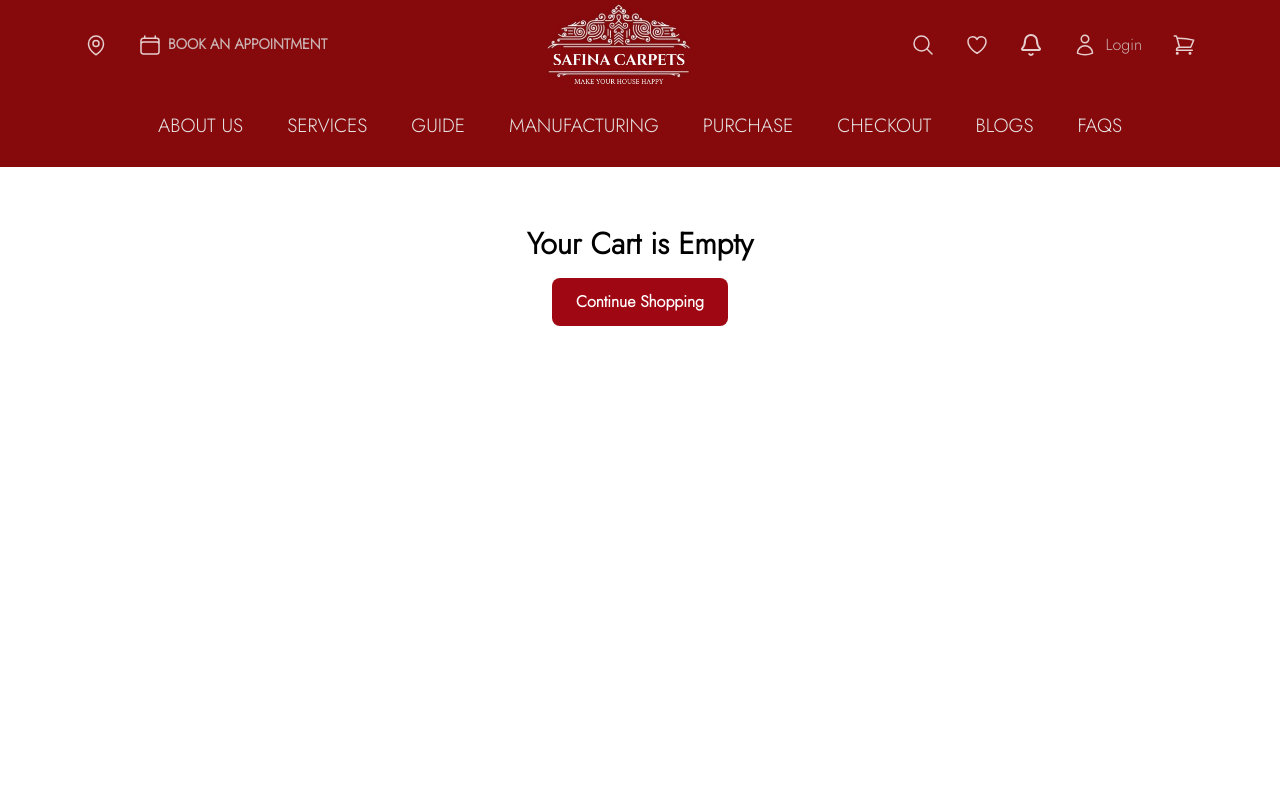
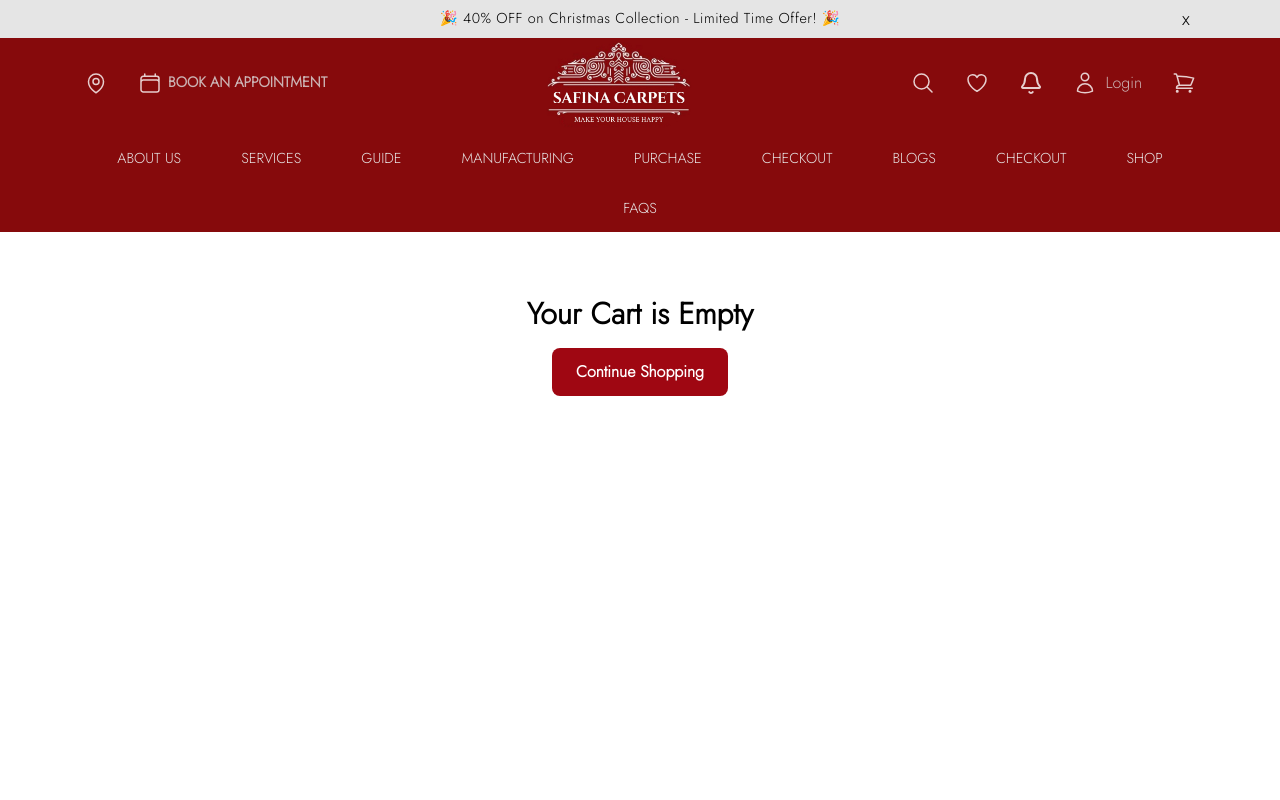
Before and after one commit to abaanshah/SAFINA-CARPET, a React (Vite) app in the folder Frontend/website/: page /cart in a window 1280 px wide. Shown: the top 800 px of the page. Built offline with nearby package versions, Linux system fonts and the light colour scheme.

Commit message:
rizwan 1

```diff
--- a/Frontend/website/src/Layouts/MainLayout.jsx
+++ b/Frontend/website/src/Layouts/MainLayout.jsx
@@ -1,15 +1,33 @@
 import { Footer } from "../components/Footer/Footer";
 import Navbar from "../components/Navbar/Navbar";
 import { useLocation } from "react-router-dom";
-import { useState } from "react";
+import { useState, useEffect } from "react";
 // import Cart from "../components/cart/cart"; // make sure path is correct
 
 function MainLayout({ children }) {
   const location = useLocation();
   const noNavFooter = location.pathname === "/login"; // hide for login page
+  const [showNavbar, setShowNavbar] = useState(true);
+  const isHomePage = location.pathname === "/";
 
   // state for cart visibility
   // const [isCartOpen, setIsCartOpen] = useState(false);
+
+  // Handle scroll behavior for home page
+  useEffect(() => {
+    if (!isHomePage) {
+      setShowNavbar(true); // Always show navbar on non-home pages
+      return;
+    }
+
+    let lastScrollY = window.scrollY;
+    const handleScroll = () => {
+      setShowNavbar(window.scrollY < lastScrollY || window.scrollY < 50);
+      lastScrollY = window.scrollY;
+    };
+    window.addEventListener("scroll", handleScroll);
+    return () => window.removeEventListener("scroll", handleScroll);
+  }, [isHomePage]);
 
   return (
     <div className="flex flex-col min-h-screen">
@@ -17,7 +35,7 @@ function MainLayout({ children }) {
         <Navbar onCartClick={() => setIsCartOpen(true)} />
       )}
 
-      <main className={`flex-grow ${!noNavFooter ? "pt-[50px]" : ""}`}>
+      <main className={`flex-grow ${!noNavFooter && showNavbar ? "pt-[120px]" : ""}`}>
         {children}
       </main>
 
--- a/Frontend/website/src/components/Hero/Hero.css
+++ b/Frontend/website/src/components/Hero/Hero.css
@@ -1,8 +1,8 @@
+@import url('https://fonts.googleapis.com/css2?family=Cinzel:wght@400;500;600;700;800;900&display=swap');
 .hero{
   height: 100vh;
   width: 100%;
   position: relative;
-  top: -10px;
   display: flex;
   justify-content: center;
   align-items: center;
@@ -13,21 +13,22 @@
   left: 0;
   height: 100vh;
   width: 100vw;
-  background: rgba(0, 0, 0, 0.3);
+  background: rgba(0, 0, 0, 0.1);
   z-index: -20;
 }
 video{
   height: 100vh;
   width: 100vw;
   position: absolute;
-  /* top: -4%; */
+  top: 0;
+  left: 0;
   /* z-index: -20; */
   object-fit: cover;
   mix-blend-mode:color;
 }
 .hero-container{
-  height: 300px;
-  width: 650px;
+  height: 248px;
+  width: 635px;
   position: relative;
   border: 1px solid rgba(117, 113, 113, 0.3);
   background: rgba(32, 26, 26, 0.3);
@@ -44,14 +45,27 @@ video{
 
 .hero-container h1{
   color: rgba(255, 255, 255, 0.968);
-  border-bottom: 2px solid white;
-  font-size: 40px;
+  border-bottom: none;
+  font-family: 'Cinzel', serif;
+  font-size: 36px;
+  font-weight: 100;
   text-align: center;
   padding-bottom: 10px;
 }
+.hero-container h1::after {
+  content: '';
+  position: absolute;
+  bottom: 160px; /* Adjust based on your padding-bottom */
+  left: 50%;
+  transform: translateX(-50%);
+  width: 70%; /* Control the width here - 60% of the text width */
+  height: 1px; /* Control the thickness here */
+  background-color: white;
+}
 .hero-container h2{
   color: rgba(255, 255, 255, 0.881);
-  font-size: 25px;
+  font-size: 20px;
+  font-family: 'Cinzel', serif;
   margin-top: 10px;
   text-align: center;
 }
--- a/Frontend/website/src/components/MeetManuf/MeetManuf.jsx
+++ b/Frontend/website/src/components/MeetManuf/MeetManuf.jsx
@@ -7,7 +7,7 @@ import "@fontsource/caveat";
 
 const MeetManuf = () => {
   return (
-    <div className="bg-[#FFF5F5] py-16 px-8 ">
+    <div className="bg-[#FFF5F5] py-10 px-8 ">
       {/* Header */}
       <div className="text-center mb-12 text-5xl">
         <h2 className="caveat-heading text-[#9f1d20] ">
--- a/Frontend/website/src/components/Navbar/Navbar.css
+++ b/Frontend/website/src/components/Navbar/Navbar.css
@@ -12,6 +12,64 @@ header {
   background-color: #860a0c;
   /* transition: transform 0.5s ease; */
   transition: transform 0.4s ease, opacity 0.4s ease;
+}
+
+/* Static navbar for non-home pages */
+header.static {
+  transform: translateY(0) !important;
+  opacity: 1 !important;
+}
+
+/* Announcement Banner */
+.announcement-banner {
+  background-color: #E5E5E5; /* Grey color */
+  color: rgb(0, 0, 0);
+  padding: 8px 0;
+  text-align: center;
+  position: relative;
+  z-index: 101;
+}
+
+.announcement-content {
+  max-width: 90vw;
+  width: 100%;
+  margin: 0 auto;
+  display: flex;
+  justify-content: center;
+  align-items: center;
+  position: relative;
+  padding: 0 20px;
+}
+
+.announcement-text {
+  font-size: 0.9rem;
+  font-weight: 500;
+  letter-spacing: 0.5px;
+}
+
+.announcement-close {
+  position: absolute;
+  right: 20px;
+  background: none;
+  border: none;
+  color: rgb(0, 0, 0);
+  font-size: 1.2rem;
+  cursor: pointer;
+  padding: 0;
+  width: 20px;
+  height: 20px;
+  display: flex;
+  align-items: center;
+  justify-content: center;
+}
+
+.announcement-close:hover {
+  opacity: 0.7;
+}
+
+/* Hide announcement banner when closed */
+.announcement-banner.hidden {
+  display: none;
 }
 header.hide {
   transform: translateY(-100%);
@@ -159,7 +217,7 @@ header.show {
   flex-wrap: wrap;
   justify-content: center; /* center horizontally */
   gap: 12px;
-  padding: 0.8rem 0 1.2rem;
+  padding: 0.8rem 0 0.3rem;
   /* make sure links background transparent or same as header */
   background-color: transparent;
   position: relative;
@@ -170,10 +228,11 @@ header.show {
 .links a {
   color: #e7e3e3;
   font-weight: 300;
-  font-size: 1.2rem;
+  font-size: 0.9rem;
+  font-family: 'jost', sans-serif;
   text-decoration: none;
-  padding: 0.5rem 1rem;
-  border-radius: 12px;
+  padding: 0.5rem 1.5rem;
+  border-radius: 10px;
   transition: background-color 0.3s ease;
 }
 
--- a/Frontend/website/src/components/Navbar/Navbar.jsx
+++ b/Frontend/website/src/components/Navbar/Navbar.jsx
@@ -2,7 +2,7 @@
 // FILE: Navbar.jsx (Final Version with Hover Menu)
 // ===================================================================
 import React, { useState, useEffect, useContext } from "react";
-import { Link } from "react-router-dom";
+import { Link, useLocation } from "react-router-dom";
 import { motion, AnimatePresence } from "framer-motion"; // We only need these
 import {
   HiOutlineMapPin,
@@ -26,13 +26,18 @@ const Navbar = () => {
   const { user, logout } = useContext(AuthContext);
   const { cartCount } = useContext(CartContext);
   const { wishlistCount } = useContext(WishlistContext);
+  const location = useLocation();
 
   const [menuOpen, setMenuOpen] = useState(false);
   const [showNavbar, setShowNavbar] = useState(true);
   const [activeDropdown, setActiveDropdown] = useState(null);
   const [profileOpen, setProfileOpen] = useState(false); // This will be controlled by hover
+  const [showAnnouncement, setShowAnnouncement] = useState(true);
   const iconSize = 24;
   const iconColor = "white";
+
+  // Check if current page is home page
+  const isHomePage = location.pathname === "/";
 
   // Animation settings for the dropdown
   const dropdownVariants = {
@@ -41,6 +46,12 @@ const Navbar = () => {
   };
 
   useEffect(() => {
+    // Only apply scroll-based motion on home page
+    if (!isHomePage) {
+      setShowNavbar(true); // Always show navbar on non-home pages
+      return;
+    }
+
     let lastScrollY = window.scrollY;
     const handleScroll = () => {
       setShowNavbar(window.scrollY < lastScrollY || window.scrollY < 50);
@@ -48,18 +59,35 @@ const Navbar = () => {
     };
     window.addEventListener("scroll", handleScroll);
     return () => window.removeEventListener("scroll", handleScroll);
-  }, []);
+  }, [isHomePage]);
 
   const toggleMenu = () => setMenuOpen(!menuOpen);
   const handleLogout = () => {
     logout();
     setProfileOpen(false);
   };
+  const closeAnnouncement = () => {
+    setShowAnnouncement(false);
+  };
 
   const megaMenuData = { /* ... your mega menu data ... */ };
 
   return (
-    <header className={showNavbar ? "show" : "hide"}>
+    <header className={isHomePage ? (showNavbar ? "show" : "hide") : "static"}>
+      {/* Announcement Banner */}
+      {showAnnouncement && (
+        <div className="announcement-banner">
+          <div className="announcement-content">
+            <span className="announcement-text">
+              🎉 40% OFF on Christmas Collection - Limited Time Offer! 🎉
+            </span>
+            <button className="announcement-close" onClick={closeAnnouncement}>
+              x
+            </button>
+          </div>
+        </div>
+      )}
+
       <nav className="navbar">
         {/* Nav Left & Center are unchanged */}
         <div className="nav-left">
@@ -155,6 +183,8 @@ const Navbar = () => {
         <Link to="/purchase">PURCHASE</Link>
         <Link to="/checkout">CHECKOUT</Link>
         <Link to="/blogs">BLOGS</Link>
+        <Link to="/checkout">CHECKOUT</Link>
+        <a href="#" onMouseEnter={() => setActiveDropdown("guide")} onMouseLeave={() => setActiveDropdown(null)}>SHOP</a>
         <Link to="/faqs">FAQS</Link>
       </div>
       {activeDropdown && (
--- a/Frontend/website/src/pages/Manufacturing/Manufacturing.jsx
+++ b/Frontend/website/src/pages/Manufacturing/Manufacturing.jsx
@@ -30,10 +30,10 @@ const Manufacturing = () => {
         <section className="w-full bg-[url(https://c.animaapp.com/7kq845Cv/img/rectangle-25.svg)] bg-cover bg-center py-16 relative">
           <div className="container mx-auto px-4">
             <div className="mt-64">
-              <p className="text-white text-xs font-normal mb-2">
+              {/* <p className="text-white text-xs font-normal mb-2">
                 Welcome to Safina Carpets, a name synonymous with timeless
                 artistry and Mughal heritage.
-              </p>
+              </p> */}
               <p className="text-white text-xs font-normal">
                 As manufacturers and wholesalers of premium handmade carpets, we
                 bring the beauty of centuries-old craftsmanship to the modern
```
